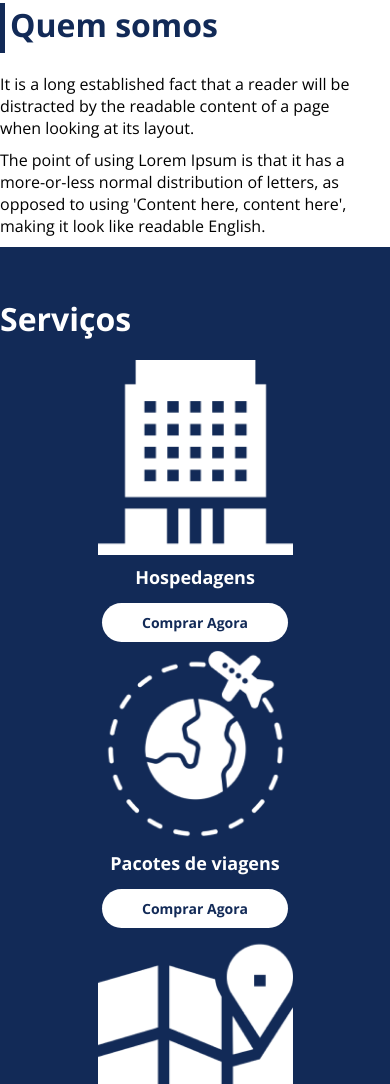
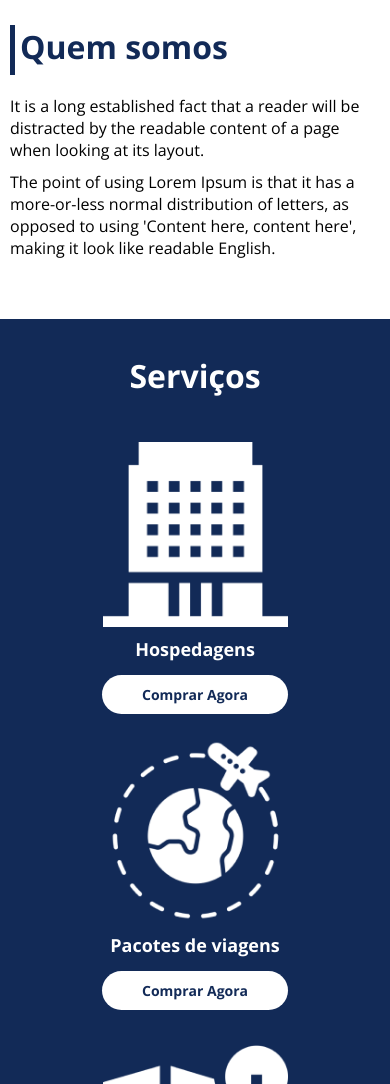
Before and after one commit to danielfloriano7/projeto-flexbox, a plain HTML site: page index.html in a window 390 px wide. Shown: the part 916-2000 px from the top of the page. Drawn offline with nearby package versions, Linux system fonts and the light colour scheme.

Commit message:
finalizando

```diff
--- a/css/style.css
+++ b/css/style.css
@@ -248,7 +248,7 @@ footer .footer{
 
 /* mobile */
 
-@media(max-width: 992px){
+@media(max-width: 990px){
     .flex-container{
         flex-direction: column;
     }
@@ -259,11 +259,17 @@ footer .footer{
 
     .apresentacao .texto-apresentacao{
         width: 100%;
+        padding-left: 10px;
+    }
 
+    .apresentacao img {
+        max-width: 600px ;
     }
 
     #quem-somos{
+        padding-top: 22px;
         flex-direction: column-reverse;
+        padding-left: 10px;
     }
 
     #quem-somos img{
@@ -271,12 +277,30 @@ footer .footer{
         margin: auto;
     }
 
+    #servicos {
+        margin-top: 50px;
+        padding: 35px 0;
+    }
+
+    #servicos h2 {
+        text-align: center;
+        margin-bottom: 35px;
+    }
+
     .list-servicos{
         flex-direction: column;
+        justify-content: space-between;
+        min-height: 870px;
+        max-height: 1000px;
+    }
+
+    .item-servicos {
+        margin: 10px;
     }
 
     .item-servicos img{
         width: 50%;
+        max-width: 210px;
         margin: auto;
     }
 
@@ -292,4 +316,9 @@ footer .footer{
         width: 100%;
         margin-bottom: 20px;
     }
+
+    #planos h2 {
+        text-align: center;
+        padding-bottom: 15px;
+    }
 }
```
